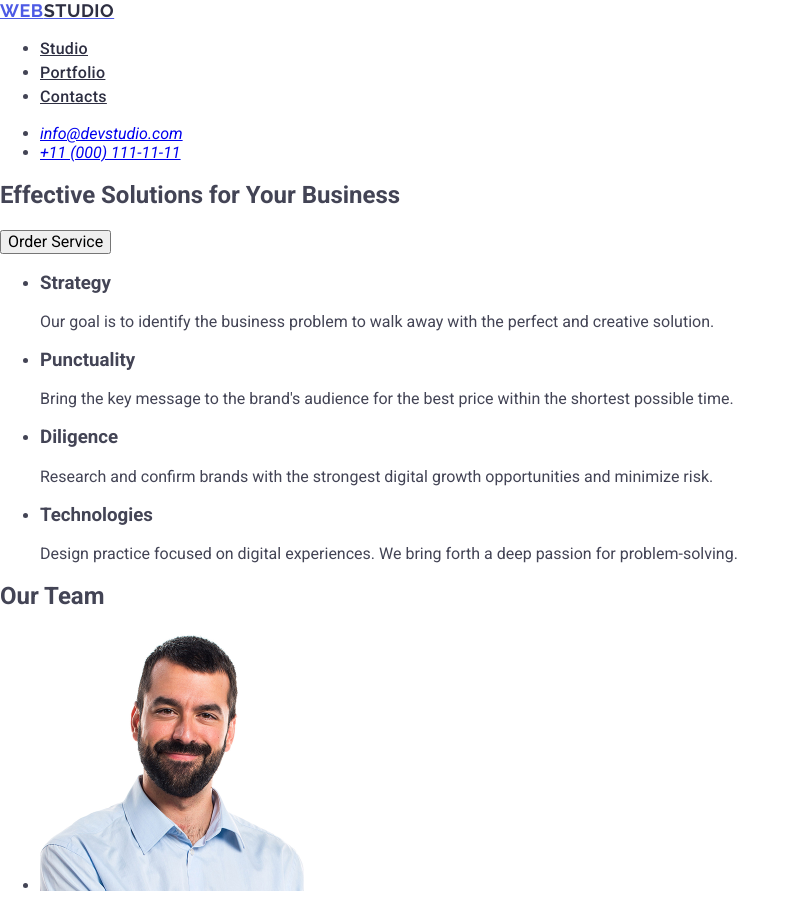
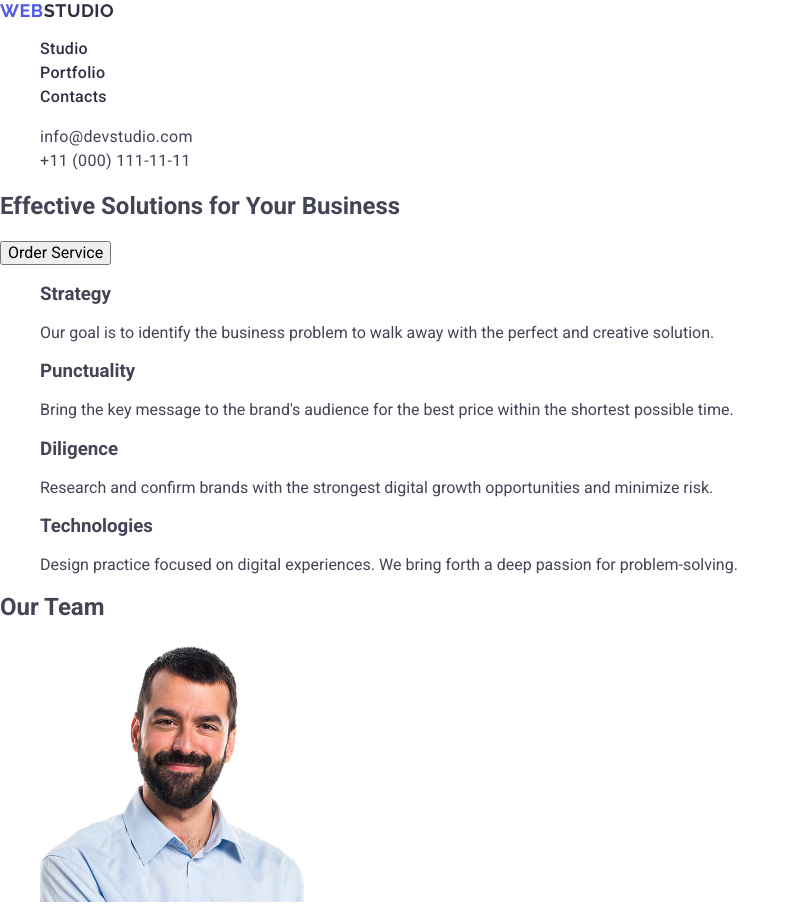
Before and after one commit to Teti9Ana/goit-markup-hw-02, a plain HTML site: page index.html in a window 1280 px wide. Shown: the top 905 px of the page, without its empty margins (0-800 px from the left). Drawn offline with nearby package versions, Linux system fonts and the light colour scheme.

Commit message:
editing header

```diff
--- a/css/styles.css
+++ b/css/styles.css
@@ -1,47 +1,52 @@
-:root {
-    --font-family: "Roboto", sans-serif;
-    --second-family: "Raleway", sans-serif;
-    --iris: #4d5ae5;
-    --ocean: #404bbf;
-    --navy-blue: #2e2f42;
-    --green: #31d0aa;
-    --slate: #434455;
-    --light-slate: #8e8f99;
-    --cornflower: #e7e9fc;
-    --cloud: #f4f4fd;
-    --navy-blue-modal: rgba(46, 47, 66, 0.4);
-    --grey: rgba(46, 47, 66, 0.7);
-    --white: #fff;
-    --dairy: #fcfcfc;
-}
+/*
+font-family: "Raleway",sans-serif;
 
-body {
-    font-family: "Roboto","Raleway", sans-serif;
-    color: #434455;
-}
-
-
-
-
-
-.logo1 {
-    color: #4d5ae5;
+font-family: "Roboto",sans-serif;
+  */
+  body {
+  font-family: "Roboto", sans-serif;
+  color: #434455;
+  background-color: #fff;
+  }
+  ul, ol {
+    list-style: none;
+  }
+  a {
+    text-decoration: none;
+  }
+  .logo {
+    font-family: "Raleway", sans-serif;
     font-weight: 700;
     font-size: 18px;
-    font-family: "Raleway";
+    line-height: 1.17;
+    letter-spacing: 0.03em;
     text-transform: uppercase;
-    line-height: 1.16667;
-    letter-spacing: 0.03em;
-
-}
-.logo1 span {
-    color: #2E2F42;
-}
-.nav-list li a {
+    color: #4d5ae5;
+  }
+  .header-logo  .logo-part{
+    color: #2e2f42;
+  }
+  .nav-link {
     font-weight: 500;
     font-size: 16px;
-    /* line-height: 24px; */
     line-height: 1.5;
     letter-spacing: 0.02em;
-     color: var(--navy-blue);
-}
+    color: #2e2f42;
+  }
+
+  .address {
+    font-style: normal;
+  }
+  .address-link {
+      font-size: 16px;
+      line-height: 1.5;
+      letter-spacing: 0.02em;
+      color: #434455;
+  }
+
+  .nav-link:hover,
+  .nav-link:focus,
+  .address-link:hover,
+  .address-link:focus {
+    color: #404bbf;
+  }
--- a/index.html
+++ b/index.html
@@ -7,46 +7,40 @@
     <link rel="stylesheet" href="https://cdnjs.cloudflare.com/ajax/libs/modern-normalize/3.0.1/modern-normalize.min.css"
         integrity="sha512-q6WgHqiHlKyOqslT/lgBgodhd03Wp4BEqKeW6nNtlOY4quzyG3VoQKFrieaCeSnuVseNKRGpGeDU3qPmabCANg=="
         crossorigin="anonymous" referrerpolicy="no-referrer" />
-        <link rel="preconnect" href="https://fonts.googleapis.com">
-        <link rel="preconnect" href="https://fonts.gstatic.com" crossorigin>
-        <link href="https://fonts.googleapis.com/css2?family=Raleway:ital,wght@0,700;1,700&display=swap" rel="stylesheet">
+
     <link rel="preconnect" href="https://fonts.googleapis.com">
     <link rel="preconnect" href="https://fonts.gstatic.com" crossorigin>
-    <link href="https://fonts.googleapis.com/css2?family=Roboto:ital,wght@0,100..900;1,100..900&display=swap"
+    <link href="https://fonts.googleapis.com/css2?family=Raleway:wght@700&family=Roboto:wght@400;500;700&display=swap"
         rel="stylesheet">
+
+
     <link rel="stylesheet" href="./css/styles.css">
 </head>
 <body>
-    <header>
+    <header class="page-header">
 
-<nav>
-    <a href="./index.html" class="logo1">Web<span>Studio</span></a>
-
+<nav class="header-nav">
+    <a class="logo header-logo" href="./index.html">Web<span class="logo-part">Studio</span></a>
     <ul class="nav-list">
-        <li>
-            <a href="">Studio</a>
+        <li class="nav-item">
+            <a class="nav-link" href="./index.html">Studio</a>
 
         </li>
-
-        <li>
-            <a href="">Portfolio</a>
-
+        <li class="nav-item">
+            <a class="nav-link" href="">Portfolio</a>
         </li>
-
-        <li>
-            <a href="">Contacts</a>
-
+        <li class="nav-item">
+            <a class="nav-link" href="">Contacts</a>
         </li>
     </ul>
-
 </nav>
-<address>
-    <ul>
-        <li>
-            <a href="mailto:info@devstudio.com">info@devstudio.com</a>
+<address class="address">
+    <ul class="address-list">
+        <li class="address-item">
+            <a class="address-link" href="mailto:info@devstudio.com">info@devstudio.com</a>
         </li>
-        <li>
-            <a href="tel:+110001111111">+11 (000) 111-11-11</a>
+        <li class="address-item">
+            <a class="address-link" href="tel:+110001111111">+11 (000) 111-11-11</a>
         </li>
     </ul>
 </address>
```
